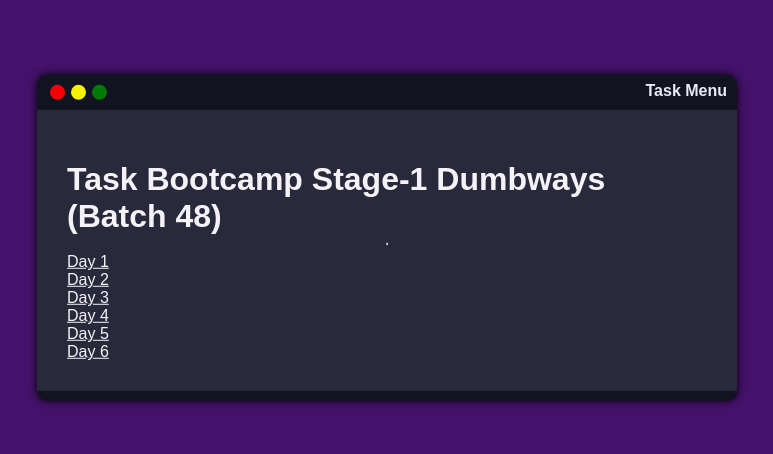
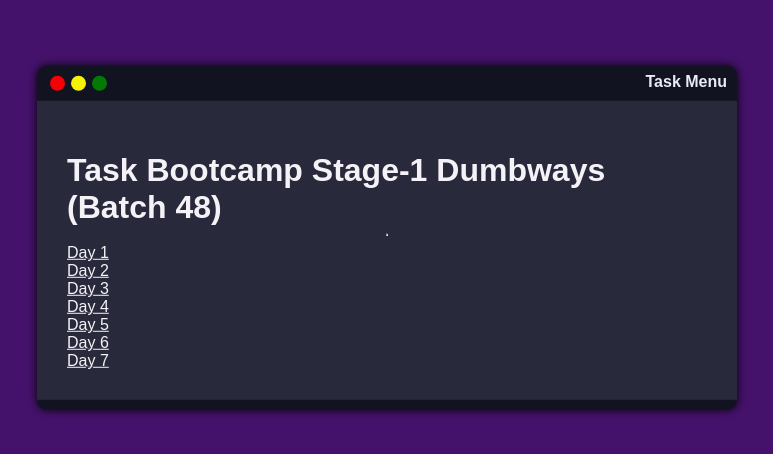
Before and after one commit to zulfiansyah404/B46S1, a plain HTML site: page index.html in a window 1280 px wide. Shown: the part 162-616 px from the top of the page, without its empty margins (253-1026 px from the left). Drawn offline with Linux system fonts and the light colour scheme; a web font is replaced by a local one.

Commit message:
add day_7 to index.html

```diff
--- a/index.html
+++ b/index.html
@@ -32,6 +32,7 @@
                     <a href="day_4/index.html">Day 4</a>
                     <a href="day_5/index.html">Day 5</a>
                     <a href="day_6/index.html">Day 6</a>
+                    <a href="day_7/index.html">Day 7</a>
                 </div>
             </div>
 
```
